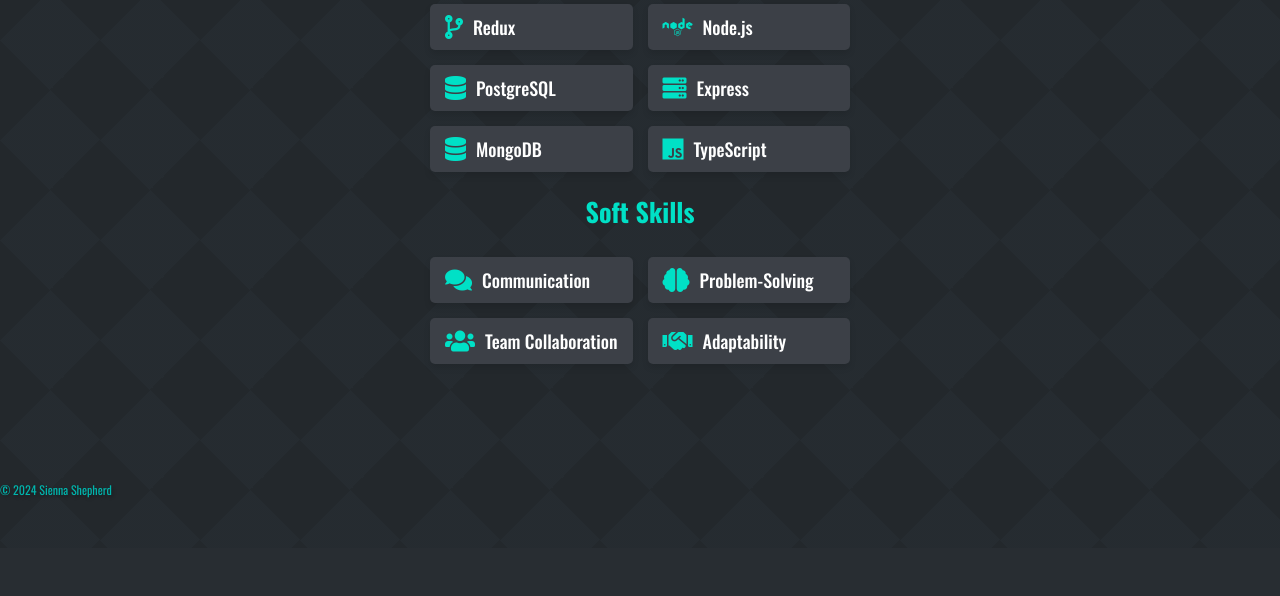
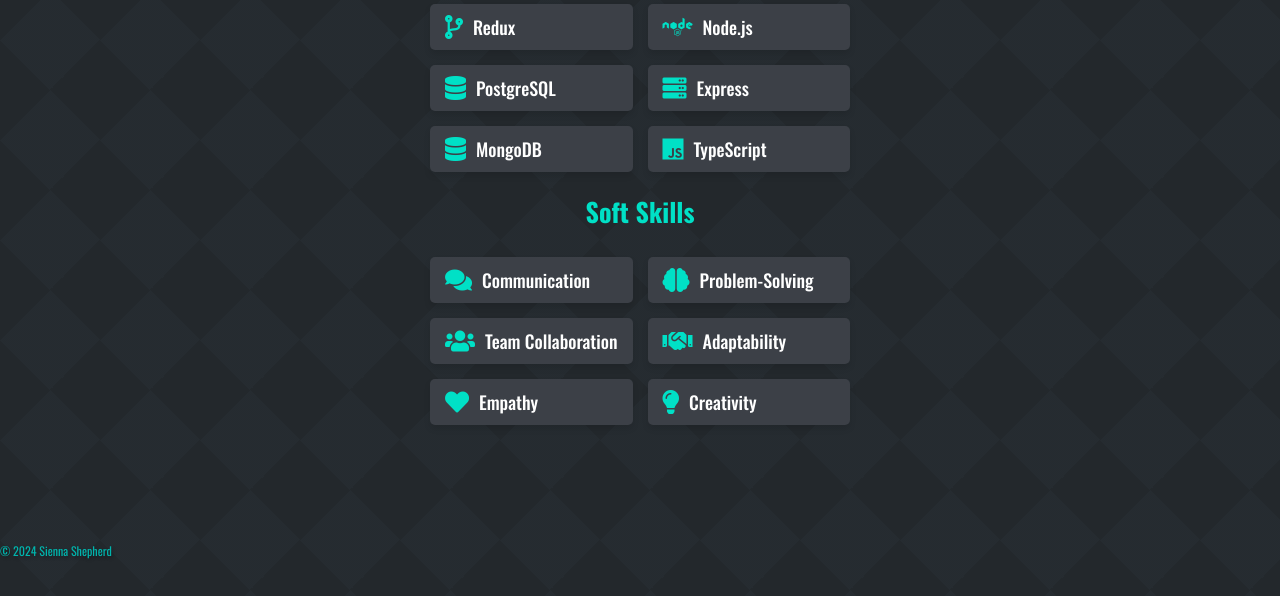
Before and after one commit to codecaptaincode/portfolio-website, a plain HTML site: page skills-experience.html in a window 1280 px wide. Shown: the part 460-1056 px from the top of the page. Before the commit the page ends 1008 px from the top, so only its background shows below. Drawn offline with nearby package versions, Linux system fonts and the light colour scheme.

Commit message:
ninth commit

```diff
--- a/skills-experience.html
+++ b/skills-experience.html
@@ -43,6 +43,8 @@
                 <li><i class="fas fa-brain"></i> Problem-Solving</li>
                 <li><i class="fas fa-users"></i> Team Collaboration</li>
                 <li><i class="fas fa-handshake"></i> Adaptability</li>
+                <li><i class="fas fa-heart"></i> Empathy</li>
+                <li><i class="fas fa-lightbulb"></i> Creativity</li>
             </ul>
         </section>
     </main>
```
